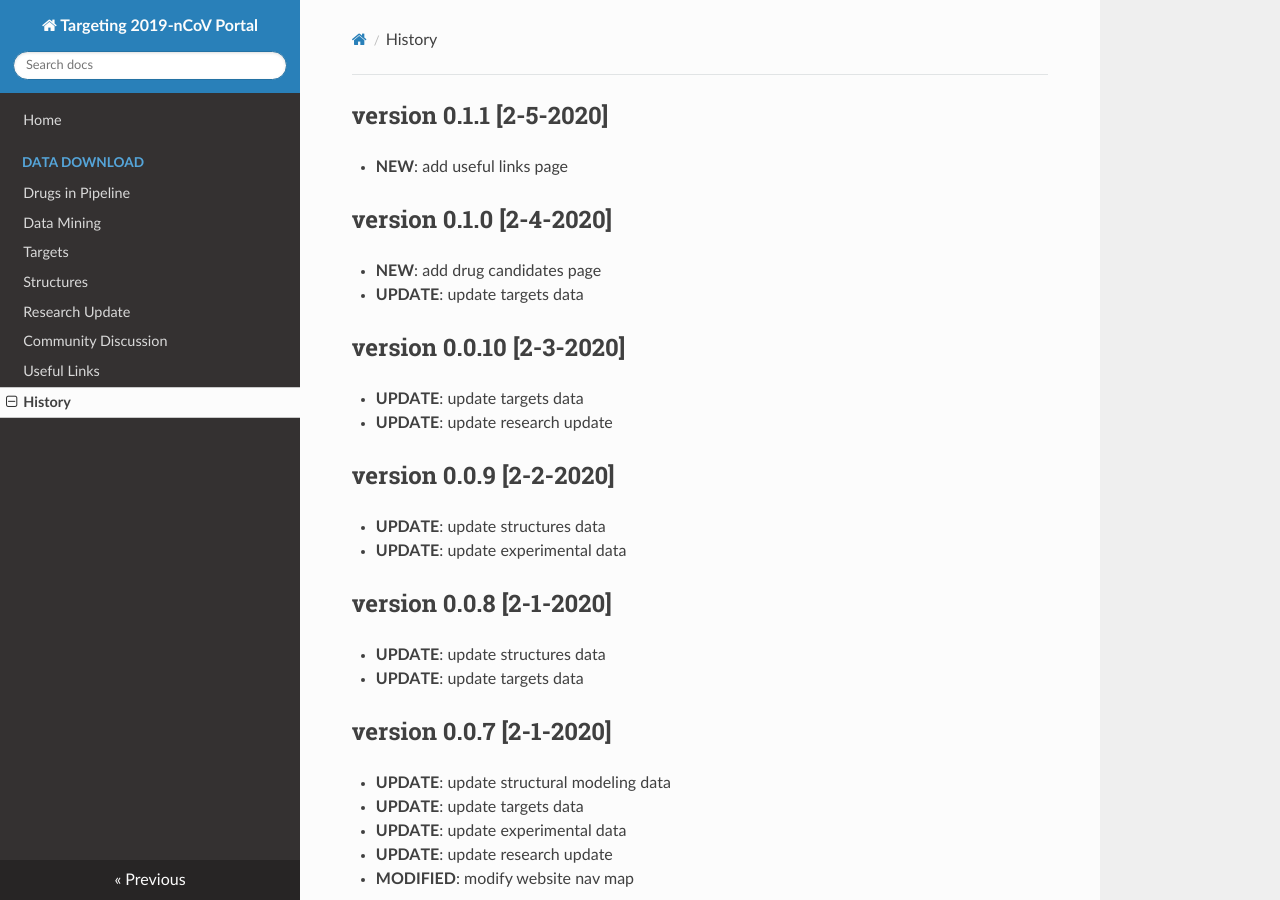
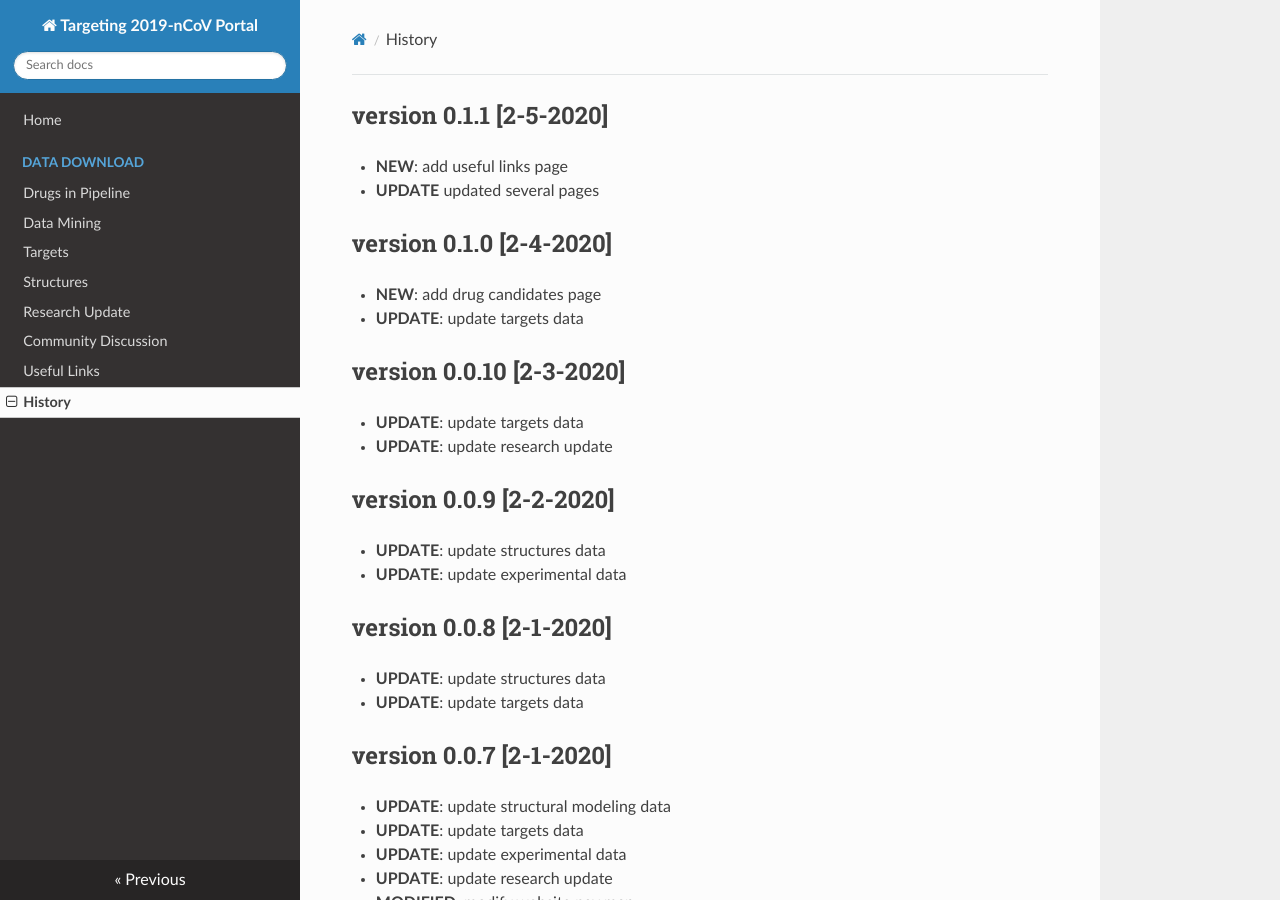
Before and after one commit to GHDDI-AILab/Targeting2019-nCoV, an MkDocs documentation site: the page built from docs/history.md, in a window 1280 px wide and 900 px high. Built offline with MkDocs 1.6.1, drawn with Linux system fonts in a browser that asks for light colours; nearby versions of some CDN libraries.

Commit message:
Update history.md

```diff
--- a/docs/history.md
+++ b/docs/history.md
@@ -1,5 +1,6 @@
 ## version 0.1.1 [2-5-2020]
 * **NEW**: add useful links page
+* **UPDATE** updated several pages
 
 ## version 0.1.0 [2-4-2020]
 * **NEW**: add drug candidates page
```
